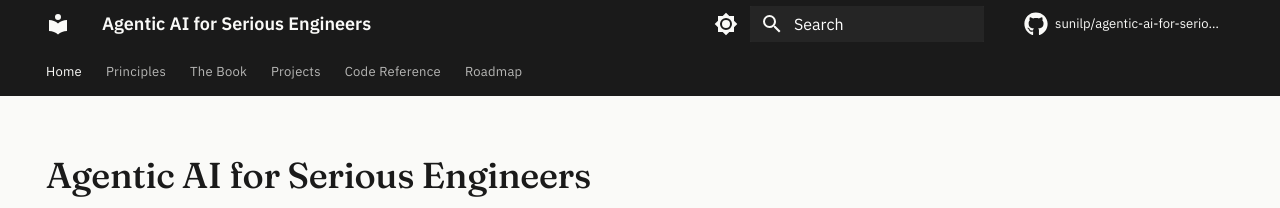
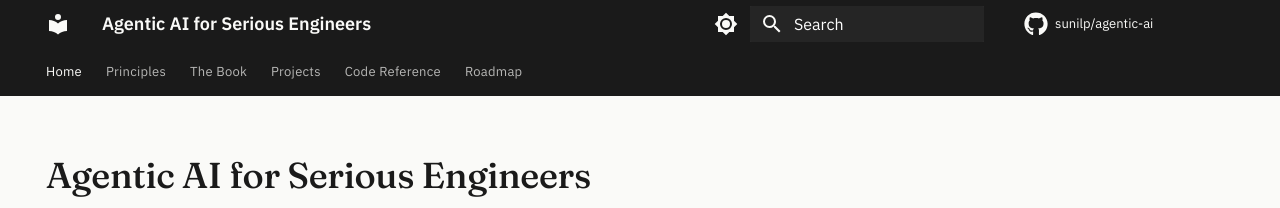
Before and after one commit to phatngo511/agentic-ai, an MkDocs documentation site: the page built from docs/index.md, in a window 1280 px wide. Shown: the top 208 px of the page. Built offline with MkDocs 1.6.1 and Material for MkDocs 9.7.7, drawn with Linux system fonts in a browser that asks for light colours; comment, search, counter and statistics services are not loaded.

Commit message:
Update repo URL after rename to agentic-ai

```diff
--- a/mkdocs.yml
+++ b/mkdocs.yml
@@ -2,8 +2,8 @@ site_name: Agentic AI for Serious Engineers
 site_url: https://sunilprakash.com/agentic-ai/
 site_description: A practical field guide to building reliable, evaluable, and production-grade agent systems
 site_author: Sunil Prakash
-repo_url: https://github.com/sunilp/agentic-ai-for-serious-engineers
-repo_name: sunilp/agentic-ai-for-serious-engineers
+repo_url: https://github.com/sunilp/agentic-ai
+repo_name: sunilp/agentic-ai
 edit_uri: edit/main/docs/
 
 theme:
```
